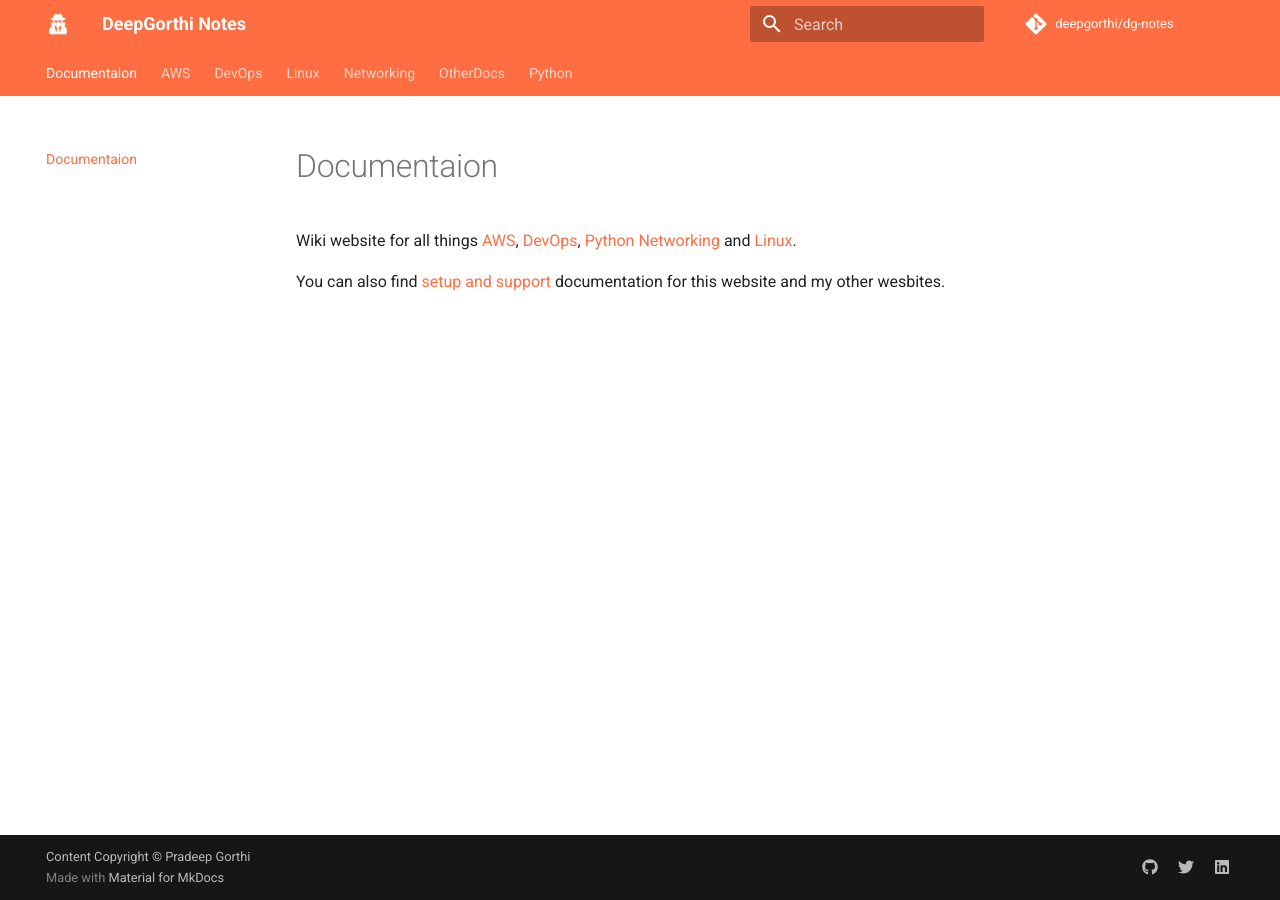
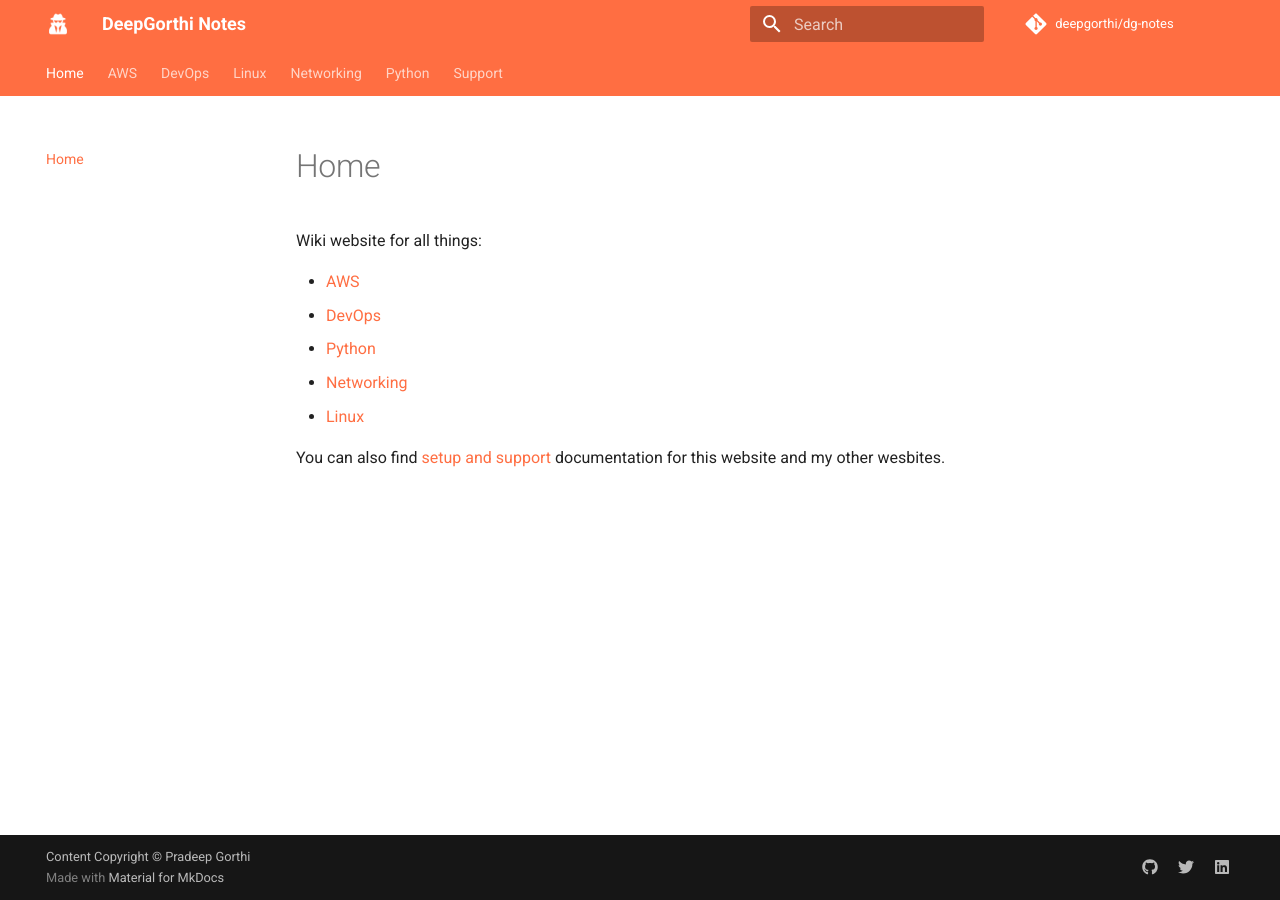
Before and after one commit to deepgorthi/dg-notes, an MkDocs documentation site: the page built from docs/index.md, in a window 1280 px wide. Built offline with MkDocs 1.6.1 and Material for MkDocs 9.7.7, drawn with Linux system fonts in a browser that asks for light colours; comment, search, counter and statistics services are not loaded.

Commit message:
format update

```diff
--- a/docs/index.md
+++ b/docs/index.md
@@ -1,5 +1,11 @@
-# Documentaion
+# Home
 
-Wiki website for all things [AWS](AWS/aws-ecs/), [DevOps](DevOps/deployment-processes/), [Python]() [Networking](Networking/support/) and [Linux](Linux/support/).
+Wiki website for all things:
 
-You can also find [setup and support](OtherDocs/jekyll-website/) documentation for this website and my other wesbites.
+- [AWS](AWS/aws-ecs/)
+- [DevOps](DevOps/deployment-processes/)
+- [Python](/Python/useful-python-code/)
+- [Networking](Networking/support/)
+- [Linux](Linux/support/)
+
+You can also find [setup and support](Support/jekyll-website/) documentation for this website and my other wesbites.
```
Also changed, not shown: docs/Support/cfn-pipeline.yaml (renamed from docs/OtherDocs/cfn-pipeline.yaml), docs/Support/jekyll-website-flow.jpg (renamed from docs/OtherDocs/jekyll-website-flow.jpg), docs/Support/jekyll-website.md (renamed from docs/OtherDocs/jekyll-website.md), docs/Support/mac-setup.md (renamed from docs/OtherDocs/mac-setup.md), docs/Support/mkdocs-website.md (renamed from docs/OtherDocs/mkdocs-website.md), docs/Support/ssh-key-pair.md (renamed from docs/OtherDocs/ssh-key-pair.md).
